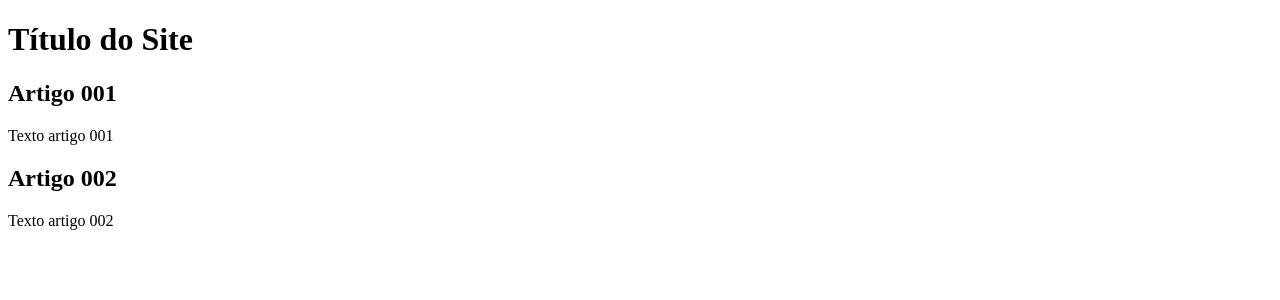
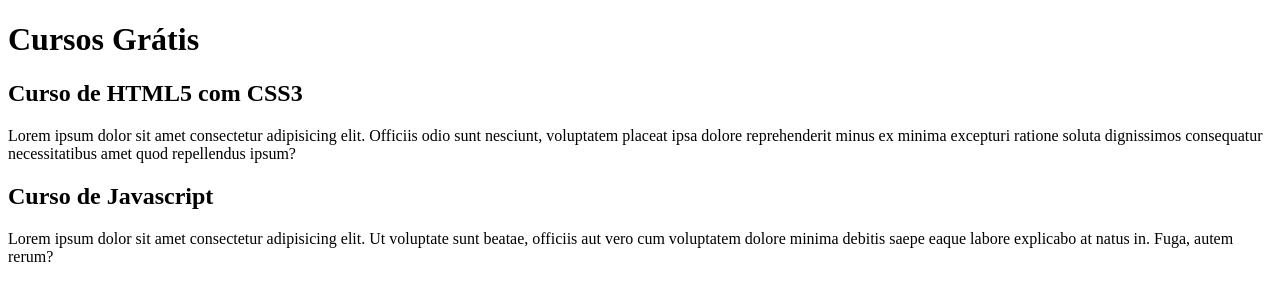
Before and after one commit to rafaelmdias/porjeto-site, a plain HTML site: page index.html in a window 1280 px wide. Drawn offline with Linux system fonts and the light colour scheme.

Commit message:
Comecei a escrever o conteúdo

```diff
--- a/index.html
+++ b/index.html
@@ -8,15 +8,15 @@
 <body>
     <main>
         <Header>
-            <h1>Título do Site</h1>
+            <h1>Cursos Grátis</h1>
         </Header>
         <article>
-            <h2>Artigo 001</h2>
-            <p>Texto artigo 001</p>
+            <h2>Curso de HTML5 com CSS3</h2>
+            <p>Lorem ipsum dolor sit amet consectetur adipisicing elit. Officiis odio sunt nesciunt, voluptatem placeat ipsa dolore reprehenderit minus ex minima excepturi ratione soluta dignissimos consequatur necessitatibus amet quod repellendus ipsum?</p>
         </article>
         <article>
-            <h2>Artigo 002</h2>
-            <p>Texto artigo 002</p>
+            <h2>Curso de Javascript</h2>
+            <p>Lorem ipsum dolor sit amet consectetur adipisicing elit. Ut voluptate sunt beatae, officiis aut vero cum voluptatem dolore minima debitis saepe eaque labore explicabo at natus in. Fuga, autem rerum?</p>
         </article>
     </main>
 
```
